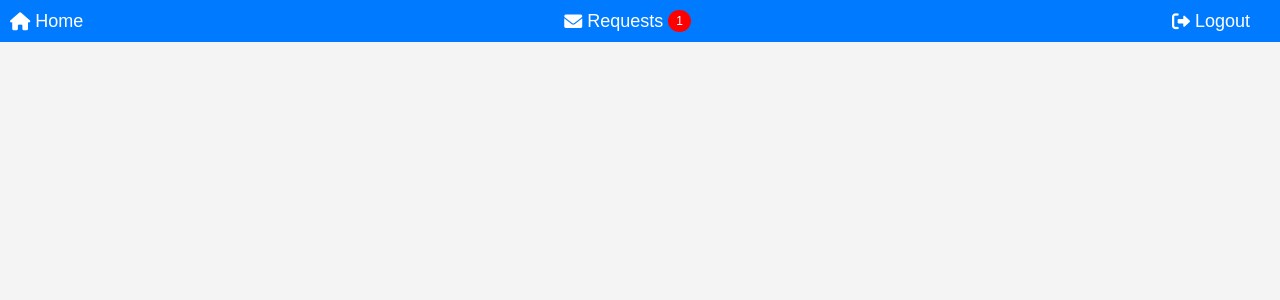
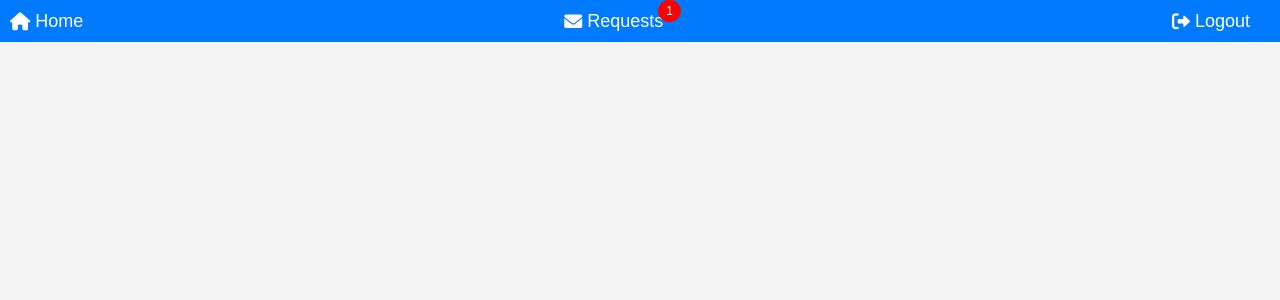
Before and after one commit to MarijaTrajanoska/teachers-app, a Flask app: template templates/base.html in a window 1280 px wide. Shown: the top 300 px of the page. Run offline with Flask 3, Linux system fonts and the light colour scheme; the template is opened without the code that fills it: most values are stand-ins (such as "Sample title", 1, 10 or a date in 2020).

Commit message:
Update style.css

```diff
--- a/static/style.css
+++ b/static/style.css
@@ -32,3 +32,13 @@
 .slot:hover form {
     display: block;
 } */
+.notification-counter {
+    background-color: red;
+    color: white;
+    border-radius: 50%;
+    padding: 0.2em 0.5em;
+    font-size: 0.8em;
+    position: relative;
+    top: -10px;
+    left: -10px;
+}
```
